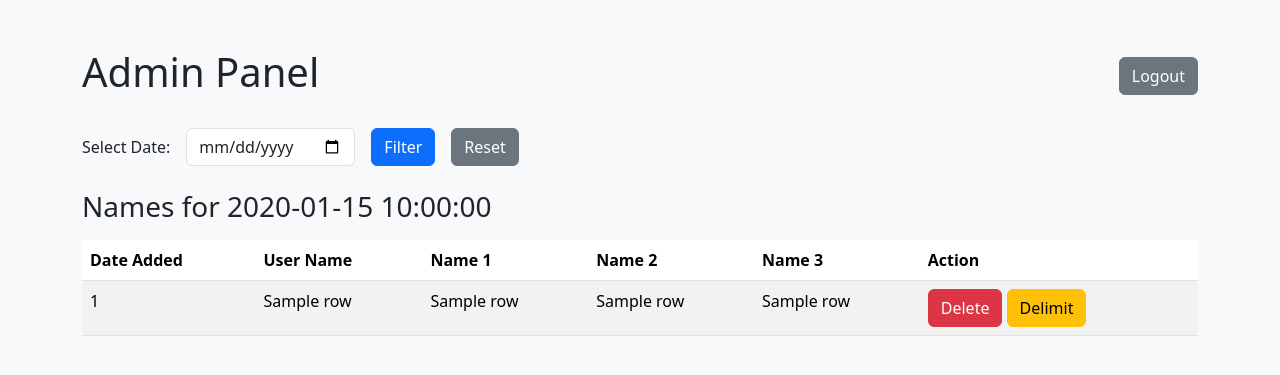
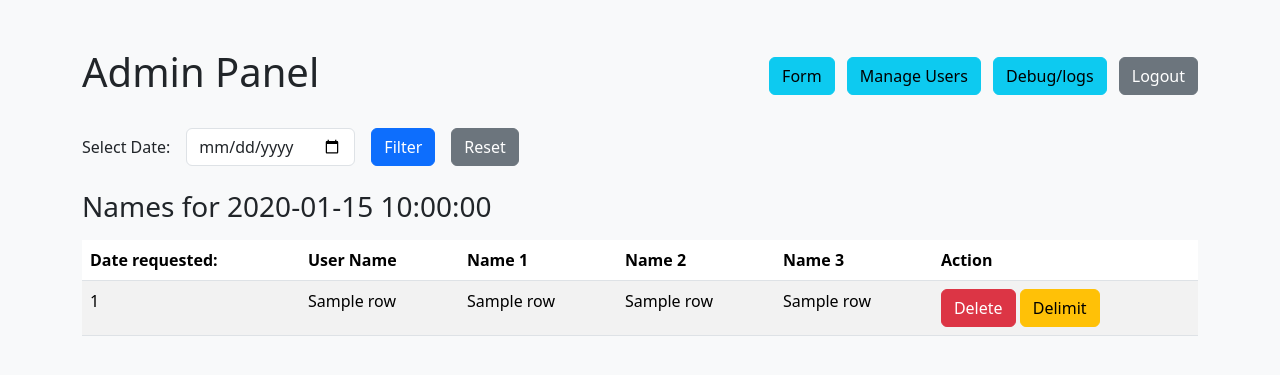
Before and after one commit to MasonSandau/QuickEvent, a Flask app: template templates/admin_panel.html in a window 1280 px wide. Shown: the top 375 px of the page. Run offline with Flask 3, Linux system fonts and the light colour scheme; the template is opened without the code that fills it: most values are stand-ins (such as "Sample title", 1, 10 or a date in 2020).

Commit message:
Update admin_panel.html
Different button additions

```diff
--- a/templates/admin_panel.html
+++ b/templates/admin_panel.html
@@ -10,10 +10,19 @@
     <div class="container mt-5">
         <div class="d-flex justify-content-between align-items-center mb-4">
             <h1>Admin Panel</h1>
-            <form action="{{ url_for('logout') }}" method="POST" style="display:inline;">
-                <button type="submit" class="btn btn-secondary">Logout</button>
-            </form>
+            <div>
+                <!-- Buttons to go to the diff admin pages page -->
+                <a href="{{ url_for('index') }}" class="btn btn-info me-2">Form</a>
 
+                <a href="{{ url_for('admin_users') }}" class="btn btn-info me-2">Manage Users</a>
+
+                <a href="{{ url_for('admin_debug') }}" class="btn btn-info me-2">Debug/logs</a>
+
+                <!-- Logout button -->
+                <form action="{{ url_for('logout') }}" method="POST" style="display:inline;">
+                    <button type="submit" class="btn btn-secondary">Logout</button>
+                </form>
+            </div>
         </div>
 
         <!-- Add features above list view here! -->
@@ -57,7 +66,7 @@
         <table class="table table-striped">
             <thead>
                 <tr>
-                    <th>Date Added</th>
+                    <th>Date requested:</th>
                     <th>User Name</th>
                     <th>Name 1</th>
                     <th>Name 2</th>
```
